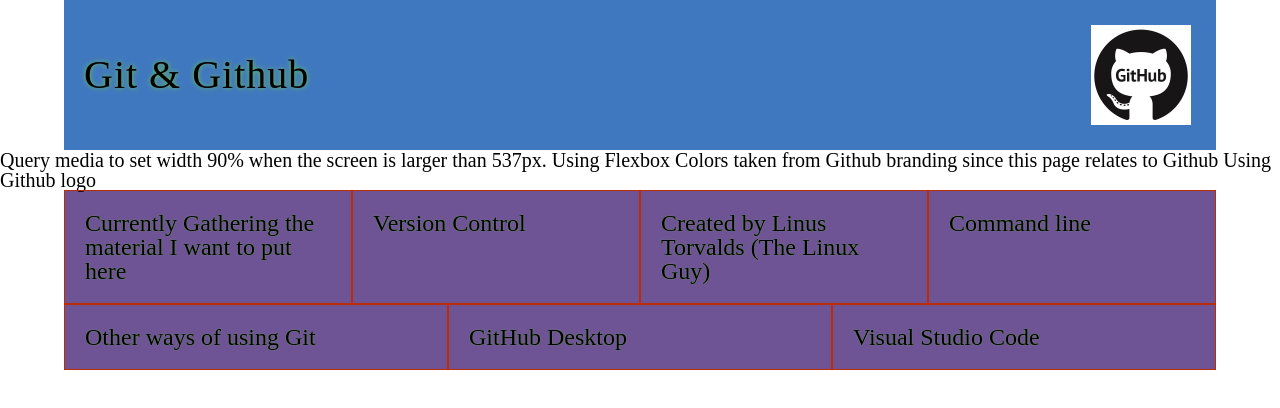
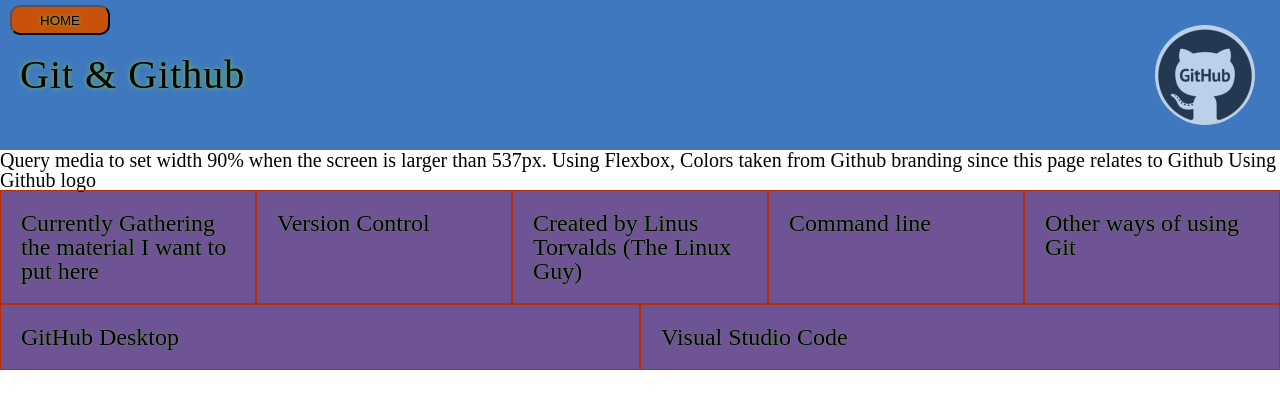
Before and after one commit to abonello/Frontend-Examples, a plain HTML site: page versionControl.html in a window 1280 px wide. Drawn offline with nearby package versions, Linux system fonts and the light colour scheme.

Commit message:
Added home button and minor adjustments. (logo)

```diff
--- a/css/style1.css
+++ b/css/style1.css
@@ -1,6 +1,23 @@
 body {
     color: black;
     font-size: 20px;
+}
+
+button {
+    flex: 1;
+    position: fixed;
+    align-self: flex-start;
+    height: 30px;
+    background-color: #c9510c;
+    text-shadow: 0 0 5px #6cc644;
+    margin-left: 10px;
+    margin-top: 5px;
+    width: 100px;
+    border-radius: 10px;
+}
+button a {
+    text-decoration: none;
+    color: black
 }
 header {
     display: flex;
@@ -27,6 +44,9 @@ header img {
     flex: 0 0 100px;
     margin: 25px;
     /*line-height: 150px;*/
+    border-radius: 50px;
+    -webkit-filter: opacity(65%);
+    filter: opacity(65%);
 }
 
 .container {
@@ -47,7 +67,7 @@ p {
     font-size: 1.2em;
 }
 
-/*
+
 .swatch-github-green {
 	background-color:#6cc644;
 }
--- a/versionControl.html
+++ b/versionControl.html
@@ -9,12 +9,14 @@
     <link rel="stylesheet" type="text/css" href="css/style1.css">
 </head>
 <body>
+
     <header>
+        <button><a href="index.html">HOME</a></button>
     <h1>Git & Github</h1>
-    <img src="img/github-collab-retina-preview.gif" alt="github cat image" width="100px" height="100px">
+    <img src="img/github-collab-retina-preview.jpg" alt="github cat image" width="100px" height="100px">
     </header>
 Query media to set width 90% when the screen is larger than 537px.
-Using Flexbox
+Using Flexbox,
 Colors taken from Github branding since this page relates to Github
 Using Github logo
     <div class="container">
```
Also changed, not shown: img/github-collab-retina-preview.jpg (added).
